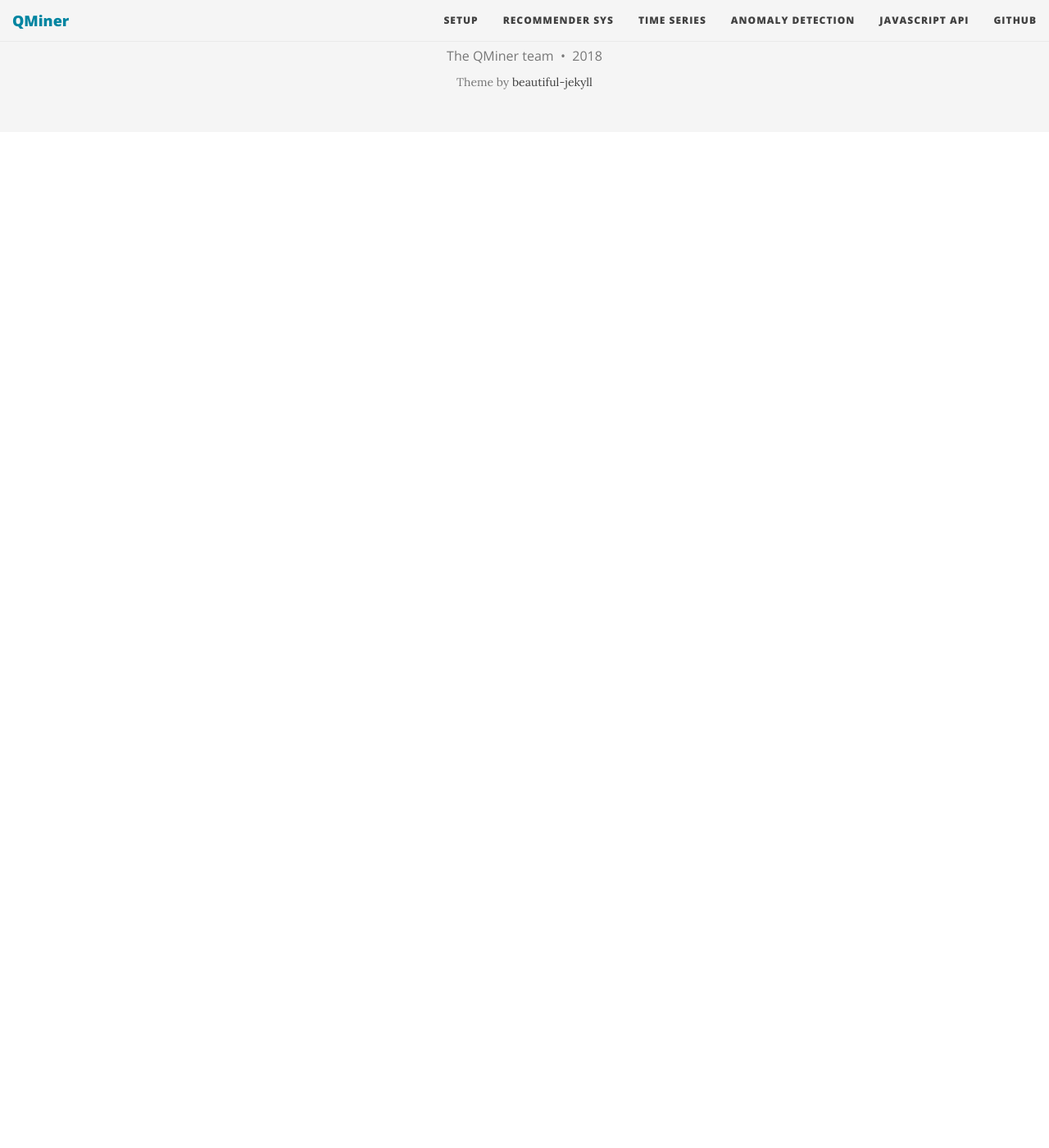
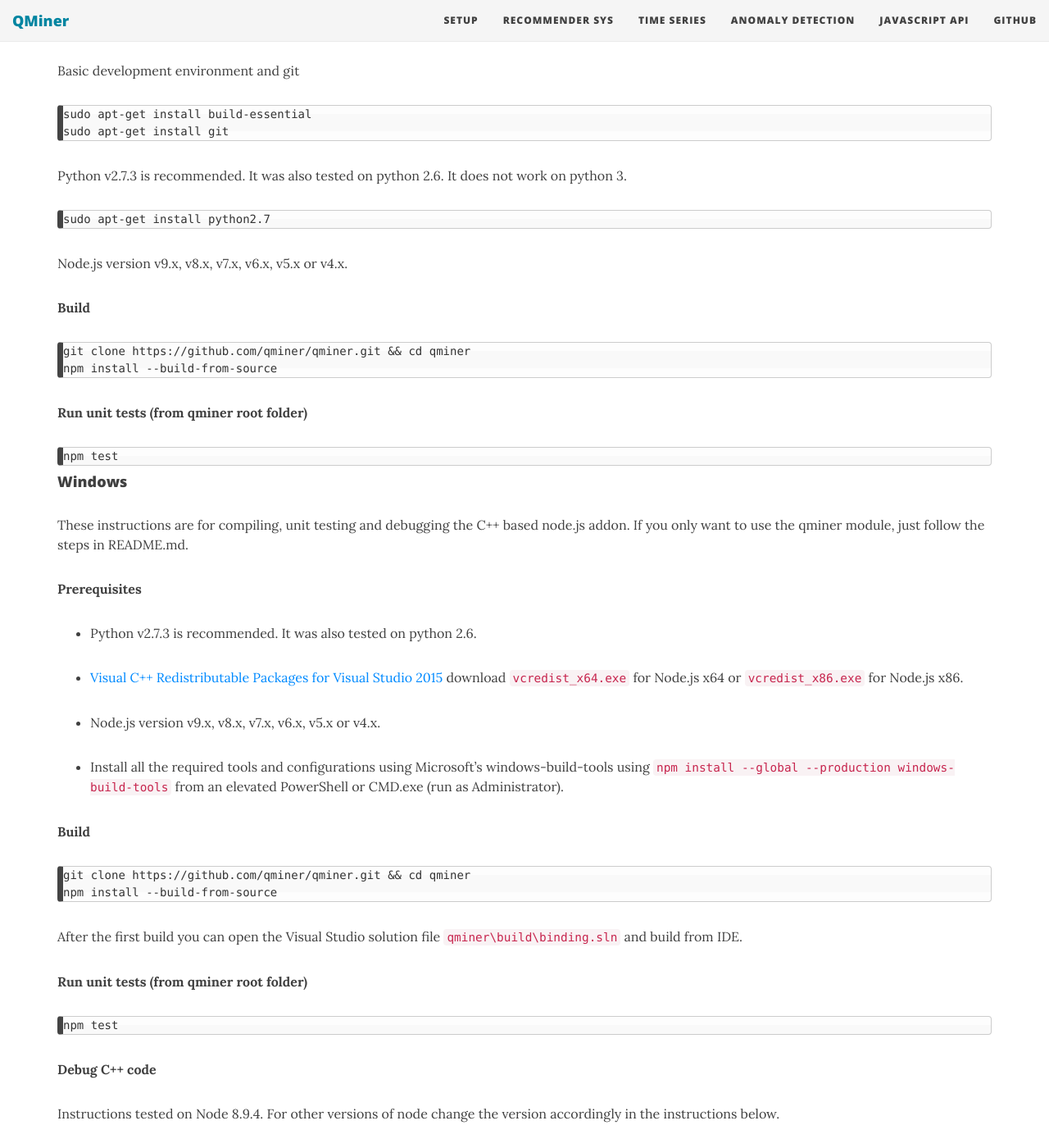
Before and after one commit to qminer/qminer.github.io, a Jekyll site: the page built from setup.md, in a window 1280 px wide and 1400 px high, scrolled down 860 px. Shown: the whole window at 82% size. Built offline with Jekyll 4.4.1, drawn with Linux system fonts in a browser that asks for light colours; nearby versions of some CDN libraries; before the commit the page ends 1021 px from its top, so only the background shows below that; some of the changed text lies outside the part shown.

Commit message:
Update setup.md

````diff
--- a/setup.md
+++ b/setup.md
@@ -5,12 +5,12 @@ title: Install QMiner
 
 ### Prerequisites
 
-**node.js v8.x, v6.x, v4.x and npm 5.3 or higher**
+**node.js v9.x, v8.x, v7.x, v6.x, v5.x, v4.x and npm 5.3 or higher**
 
-To test that your node.js version is correct, run ```node --version``` and ```npm --version```. Not compatible with nodejs v0.10 or older.
+To test that your node.js version is correct, run ```node --version``` and ```npm --version```. Not compatible with nodejs v0.12 or older.
 
 **Windows**
-- [Visual C++ Redistributable Packages for Visual Studio 2015](https://www.microsoft.com/en-us/download/details.aspx?id=48145)   download **vcredist_x64.exe** for node.js x64 or **vcredist_x86.exe** for node.js x86.
+- [Visual C++ Redistributable Packages for Visual Studio 2015](https://www.microsoft.com/en-us/download/details.aspx?id=48145) download **vcredist_x64.exe** for node.js x64 or **vcredist_x86.exe** for node.js x86.
 
 ### Install
 
@@ -20,4 +20,116 @@
 
 	node -e "require('qminer'); console.log('OK')"
 
+
+### Build from source
+
+#### Linux
+
+These instructions are for compiling, unit testing and debugging the C++ based node.js addon.
+If you only want to use the qminer module, just follow the steps above.
+
+**Prerequisites**
+
+Basic development environment and git
+
+	sudo apt-get install build-essential
+	sudo apt-get install git
+
+Python v2.7.3 is recommended. It was also tested on python 2.6. It does not work on python 3.
+
+	sudo apt-get install python2.7
+
+Node.js version v9.x, v8.x, v7.x, v6.x, v5.x or v4.x.
+
+
+**Build**
+
+	git clone https://github.com/qminer/qminer.git && cd qminer
+	npm install --build-from-source
+
+**Run unit tests (from qminer root folder)**
+
+	npm test
+
+
+#### Windows
+
+These instructions are for compiling, unit testing and debugging the C++ based node.js addon. If you only want to use the qminer module, just follow the steps in README.md.
+
+**Prerequisites**
+
+- Python v2.7.3 is recommended. It was also tested on python 2.6.
+
+- [Visual C++ Redistributable Packages for Visual Studio 2015](https://www.microsoft.com/en-us/download/details.aspx?id=48145) download `vcredist_x64.exe` for Node.js x64 or `vcredist_x86.exe` for Node.js x86.
+
+- Node.js version v9.x, v8.x, v7.x, v6.x, v5.x or v4.x.
+
+- Install all the required tools and configurations using Microsoft's windows-build-tools using `npm install --global --production windows-build-tools` from an elevated PowerShell or CMD.exe (run as Administrator).
+
+**Build**
+
+	git clone https://github.com/qminer/qminer.git && cd qminer
+	npm install --build-from-source
+
+After the first build you can open the Visual Studio solution file `qminer\build\binding.sln` and build from IDE.
+
+**Run unit tests (from qminer root folder)**
+
+	npm test
+
+**Debug C++ code**
+
+Instructions tested on Node 8.9.4. For other versions of node change the version accordingly in the instructions below.
+
+Let's say our working directory is "C:\code".
+ - Download [https://nodejs.org/dist/v8.9.4/node-v8.9.4.tar.gz]
+and extract the archive to `C:\code`. This will create the folder `C:\code\node-v8.9.4`
+
+Build node:
+
+	cd "C:\code\node-v8.9.4"
+	vcbuild release x64 nosign
+	vcbuild debug x64 nosign
+
+Now when you open the solution (`binding.sln` in `qminer\build`), first select _Debug configuration_.
+Then select `action_after_build` - _properties_ - _Debugging_ and set:
+- Command: `c:\code\node-v8.9.4\build\Debug\node.exe`
+- Command Arguments: `script.js`
+- Working Directory: `path_to_script_folder`
+
+**Building debug mode**
+
+	npm install --build-from-source --debug --msvs_version=2015
+
+
+These instructions are for compiling, unit testing and debugging the C++ based node.js addon. If you only want to use the qminer module, just follow the steps in README.md.
+
+### MacOS
+
+**Prerequisites**
+
+- Apple XCode
+
+- Python v2.7.3 is recommended. The versions of MacOS after El Capitan come with Python 2.7 out of the box. It was also tested on Python 2.6. It does not work on Python 3.
+
+	brew install python
+
+- Node.js version v9.x, v8.x, v7.x, v6.x, v5.x or v4.x.
+
+**Build**
+
+	git clone https://github.com/qminer/qminer.git && cd qminer
+	npm install --build-from-source
+
+**Run unit tests (from qminer root folder)**
+
+	npm test
+
+**XCode**
+
+To generate XCode project files, say:
+
+	npm install node-gyp -g
+	node-gyp configure -- -f xcode
+
 ---
````
